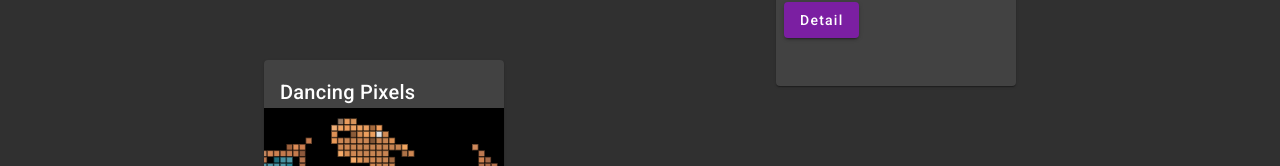
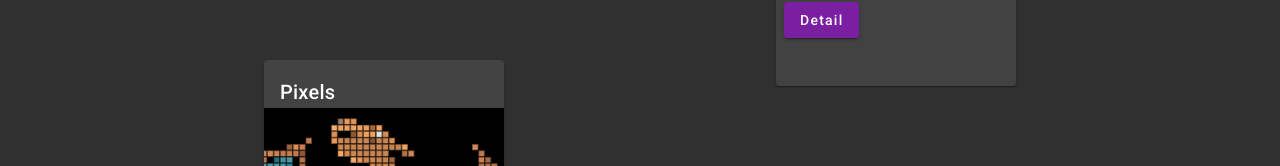
Before and after one commit to LKL2017/P5Lab, an Angular app: page /#/gallery/home in a window 1280 px wide. Shown: the part 592-758 px from the top of the page. Built offline with nearby package versions, Linux system fonts and the light colour scheme.

Commit message:
fix: simplify particle-image.service.ts and its handler

```diff
--- a/src/di/mock.ts
+++ b/src/di/mock.ts
@@ -1,7 +1,7 @@
 import {InjectionToken} from "@angular/core";
 
 export interface Artifact {
-  type: 'harmonic' | 'gravity' | 'dancing'
+  type: 'harmonic' | 'gravity' | 'pixel' | 'raining'
   title: string;
   description?: string;
   preview: string;
@@ -12,5 +12,5 @@ export const ArtifactToken = new InjectionToken<Artifact[]>('gallery-list');
 export const MOCK_ARTIFACTS: Artifact[] = [
   {type: 'harmonic', title: 'Harmonic Motion', preview: 'assets/images/harmonic-preview.png'},
   {type: 'gravity', title: 'Gravity', preview: 'assets/images/gravity-preview.png'},
-  {type: 'dancing', title: 'Dancing Pixels', preview: 'assets/images/image-preview.png'}
+  {type: 'pixel', title: 'Pixels', preview: 'assets/images/image-preview.png'}
 ]
--- a/src/di/particle-factory.ts
+++ b/src/di/particle-factory.ts
@@ -15,7 +15,7 @@ export const ParticleFactory = (route: ActivatedRoute) => {
       return new ParticleHarmonicService()
     case 'gravity':
       return new ParticleGravityService()
-    case 'dancing':
+    case 'pixel':
       return new ParticleImageService()
     default:
       return new ParticleService()
--- a/src/gallery/gallery-detail/gallery-detail.component.ts
+++ b/src/gallery/gallery-detail/gallery-detail.component.ts
@@ -47,7 +47,7 @@ export class GalleryDetailComponent implements AfterViewInit, OnDestroy {
         return HarmonicHandlerComponent;
       case 'gravity':
         return GravityHandlerComponent;
-      case 'dancing':
+      case 'pixel':
         return ImageHandlerComponent;
       default:
         return null;
--- a/src/gallery/gallery-handler/image-handler/image-handler.component.html
+++ b/src/gallery/gallery-handler/image-handler/image-handler.component.html
@@ -16,12 +16,3 @@
     <span>{{ particleSize }}px</span>
   </div>
 </div>
-<div class="handler-control-row">
-  <label>Pixels Rains</label>
-</div>
-<div class="handler-control-row">
-  <label>Mouse Push Away</label>
-</div>
-<div class="handler-control-row">
-  <label>Pixels Rains</label>
-</div>
--- a/src/gallery/gallery-home/gallery-home.component.ts
+++ b/src/gallery/gallery-home/gallery-home.component.ts
@@ -1,7 +1,6 @@
 import {Component, Inject} from '@angular/core';
 import {Router} from "@angular/router";
 import {Artifact, ArtifactToken, MOCK_ARTIFACTS} from "../../di/mock";
-import {EffectService} from "../../services/effect.service";
 
 @Component({
   selector: 'app-gallery-home',
--- a/src/services/particle-image.service.ts
+++ b/src/services/particle-image.service.ts
@@ -31,6 +31,7 @@ class ImageParticle implements _P5Particle {
   constructor(p5: P5, x: number, y: number, color: string, size: number) {
     this.p5 = p5;
     this.pos = new P5.Vector(x, y);
+    this.originalPos = this.pos.copy();
     this.color = color;
     this.size = size;
   }
@@ -62,6 +63,7 @@ export class ParticleImageService extends ParticleService {
   pixels: number[];
   gap = 4;
   particleStyle: ImageParticleStyle = 'square';
+
   drawOnce$ = new Subject<void>();
   drawOnceOb = this.drawOnce$.asObservable();
 
@@ -90,11 +92,13 @@ export class ParticleImageService extends ParticleService {
           // call once when image loaded
           p5.draw();
         })
+        p5.noLoop();
       }
 
       this.drawOnceOb.subscribe(_ => {
         p5.redraw();
       })
+
     }
 
     this.P5instance = new P5(sketch);
@@ -104,9 +108,14 @@ export class ParticleImageService extends ParticleService {
     this.P5instance.remove();
     this.particles = [];
     this.pixels = [];
+
+    this.drawOnce$.complete();
   }
 
-  genModels(pixels: number[]) {
+  genModels(
+    pixels: number[],
+    filterFn = (r: number, g: number, b: number) => r + g + b > 255
+  ) {
     const output: ImageParticleModel[][] = [];
     for (let y = 0; y < this.height; y += this.gap) {
       const row = [];
@@ -117,7 +126,7 @@ export class ParticleImageService extends ParticleService {
         const b = pixels[index + 2];
         const alpha = pixels[index + 3];
         // TODO: change here to filter
-        if (r + g + b > 255) {
+        if (filterFn(r, g, b)) {
           row.push({
             x,
             y,
@@ -147,7 +156,6 @@ export class ParticleImageService extends ParticleService {
       particle.update();
       particle.render();
     });
-    p5.noLoop();
   }
 
   setParticleStyle(type: ImageParticleStyle) {
```
